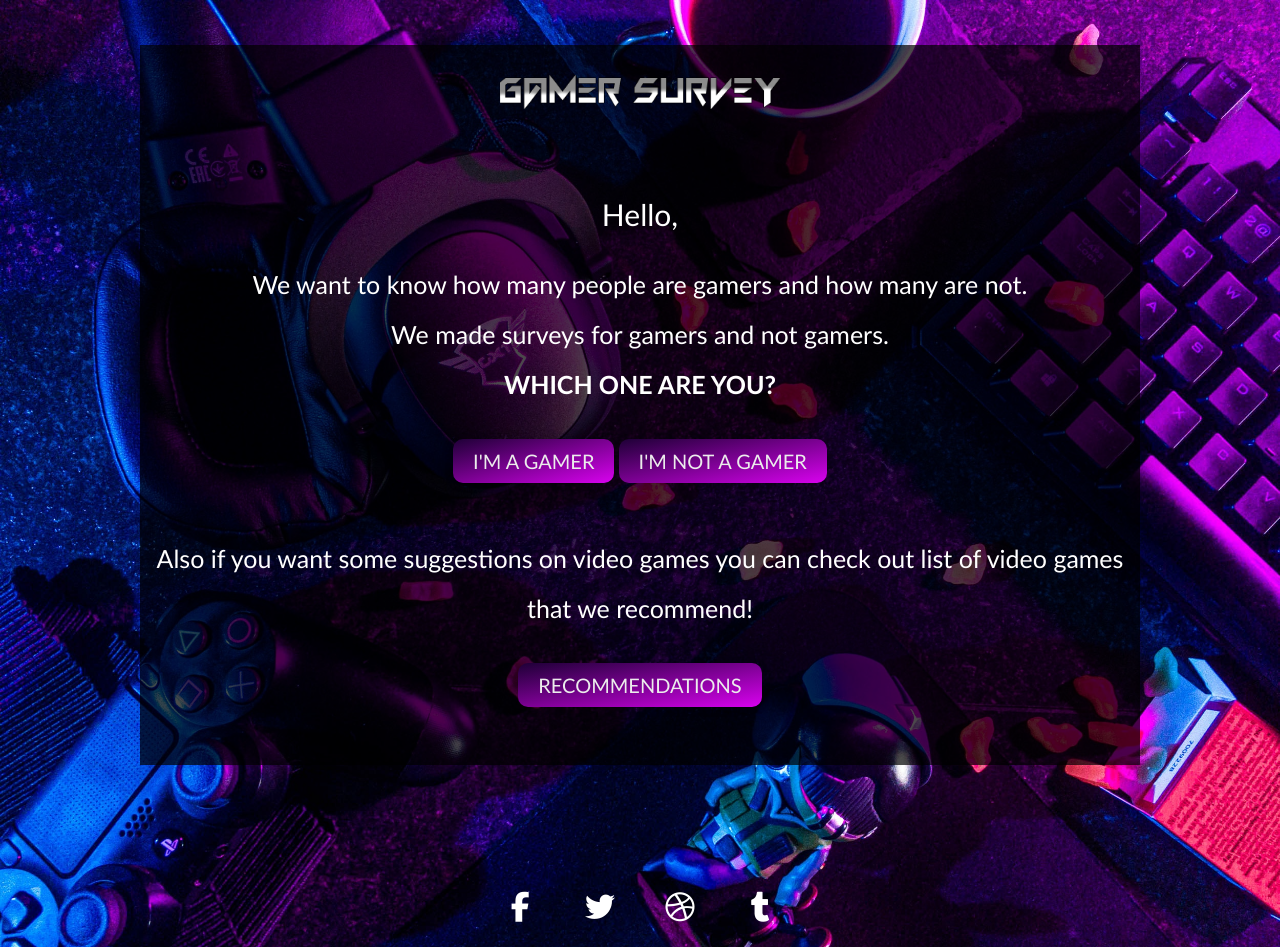
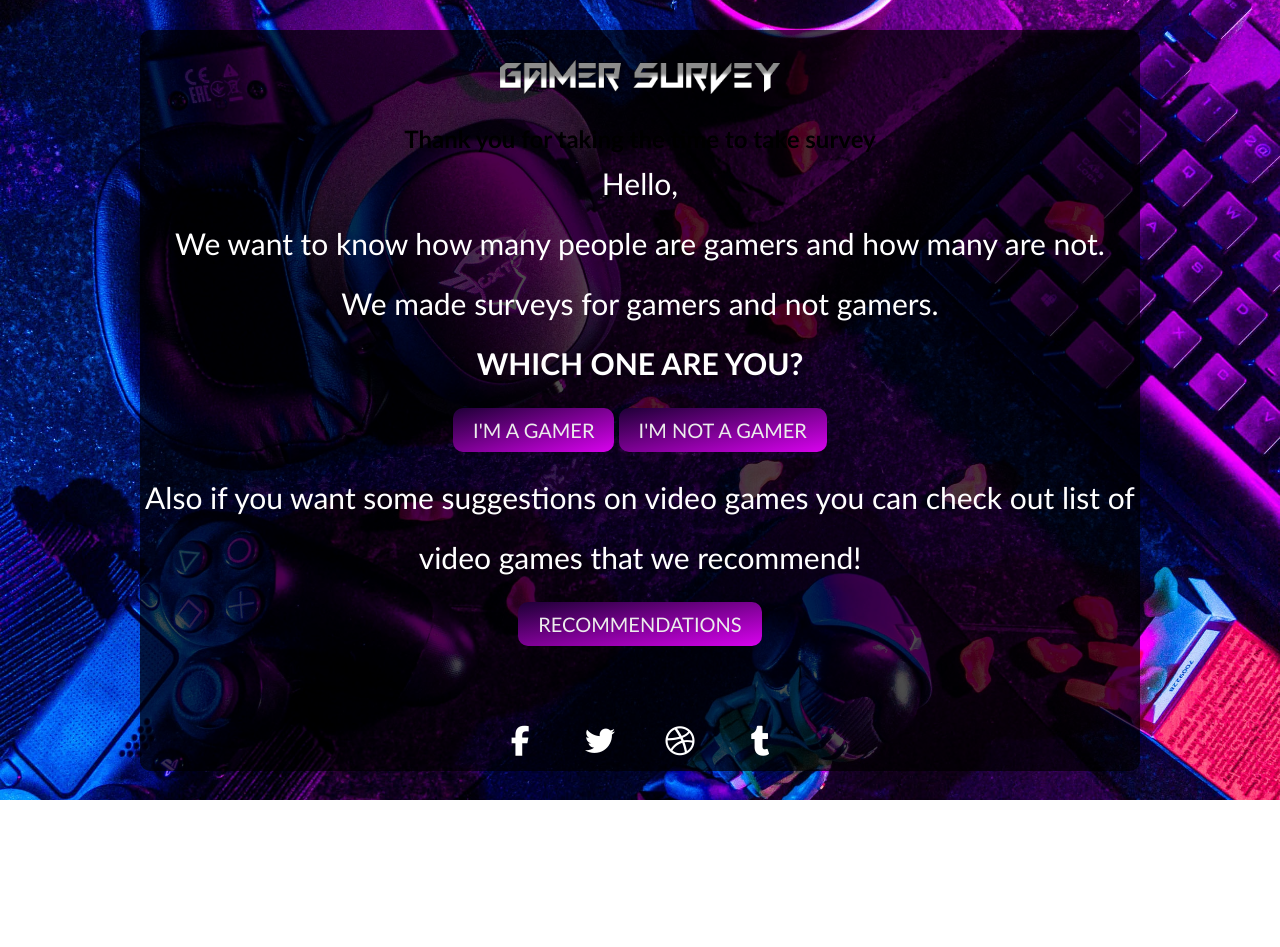
Before and after one commit to janis0316/11-gamer-survey, a website: page index.html in a window 1280 px wide. After the commit the page ends 800 px from the top, so only its background shows below. Drawn offline with Linux system fonts and the light colour scheme.

Commit message:
Survey sections

```diff
--- a/css/base/base.css
+++ b/css/base/base.css
@@ -13,4 +13,6 @@ body * {
 
 body {
     font-family: 'Gill Sans', 'Gill Sans MT', Calibri, 'Trebuchet MS', sans-serif;
+    display: flex;
+    justify-content: center;
 }
--- a/css/base/layout.css
+++ b/css/base/layout.css
@@ -5,34 +5,34 @@ body {
     background-attachment: fixed;
 }
 
-.main-background {
+main {
     display: inline-block;
-    margin-top: 45px;
     background-color: rgba(0, 0, 0, 0.7);
-    height: 90vh;
     width: 1600px;
+    border-radius: 10px;
+    margin-top: 30px;
 }
 
 @media (max-width: 1700px) {
-    .main-background {
+    main {
         width: 1400px;
     }
 }
 
 @media (max-width: 1500px) {
-    .main-background {
+    main {
         width: 1200px;
     }
 }
 
 @media (max-width: 1300px) {
-    .main-background {
+    main {
         width: 1000px;
     }
 }
 
 @media (max-width: 1100px) {
-    .main-background {
+    main {
         width: 800px;
     }
 }
@@ -44,13 +44,13 @@ body {
 }
 
 @media (max-width: 700px) {
-    .main-background {
+    main {
         width: 400px;
     }
 }
 
 @media (max-width: 460px) {
-    .main-background {
+    main {
         width: 90%;
     }
 }
--- a/css/components/button.css
+++ b/css/components/button.css
@@ -1,4 +1,4 @@
-.main-background > section > .btn {
+main > section > .btn {
     display: inline-block;
     padding: 0.5em;
     padding-left: 1em;
@@ -11,13 +11,12 @@
     text-decoration: none;
     box-shadow: 0 2px 8px #0002;
     text-transform: uppercase;
-    margin-top: 30px;
-    margin-bottom: 30px;
+    margin: 15px 0;
 
 }
 
 
-.main-background > section > .btn:hover {
+main > section > .btn:hover {
     text-decoration: none;
     background-image: linear-gradient(to bottom right, #d802ee, #1e0036);
     transition: all 1s;
--- a/css/components/socials.css
+++ b/css/components/socials.css
@@ -1,16 +1,12 @@
-.main-background > footer {
+main > footer {
     display: flex;
     justify-content: center;
-    width: 1000px;
-    margin-left: calc(50% - 500px);
-    padding-top: 10px;
-    padding-bottom: 10px;
+    width: 100%;
     gap: 20px;
-    margin-bottom: 30px;
-    margin-top: 20px;
+    margin-top: 50px;
 }
 
-.main-background > footer > .icon {
+main > footer > .icon {
     font-size: 30px;
     text-decoration: none;
     text-align: center;
@@ -22,7 +18,7 @@
     transition: all 0.5s;
 }
 
-.main-background > footer > .icon:hover {
+main > footer > .icon:hover {
     background-color: white;
     color: var(--primary-color);
 
--- a/css/pages/home.css
+++ b/css/pages/home.css
@@ -2,16 +2,15 @@ main {
     text-align: center;
 }
 
-.main-background > hero > .logo {
-    padding-top: 30px;
-    padding-bottom: 80px;
+main > hero > .logo {
     width: 280px;
+    padding: 30px 0;
 }
 
-.main-background > section > .text {
+main > section > .text {
     color: #001d8d;
     color: white;
-    font-size: 25px;
-    line-height: 50px;
+    font-size: 30px;
+    line-height: 60px;
     font-weight: 400;
 }
--- /dev/null
+++ b/css/pages/survey.css
@@ -0,0 +1,5 @@
+main > hero > .logo {
+    width: 280px;
+    padding: 30px 0;
+
+}
--- a/index.html
+++ b/index.html
@@ -18,27 +18,28 @@
 </head>
 <body>
     <main>
-        <div class="main-background">
             <hero>
                 <img class="logo" src="./images/background/logo.png" alt="Gamer survey">
             </hero>
             <section>
-                <p class="text" style="font-size: 30px; margin-bottom: 20px;">Hello,</p>
-                <p class="text">We want to know how many people are gamers and how many are not.</p>
-                <p class="text">We made surveys for gamers and not gamers.</p>
-                <p class="text" style="text-transform: uppercase; font-weight: bold;">Which one are you?</p>
-                <a class="btn" href="#">I'm a gamer</a>
+                <h1>Thank you for taking the time to take survey</h1>
+                <div class="text">
+                <p>Hello,</p>
+                <p>We want to know how many people are gamers and how many are not.</p>
+                <p>We made surveys for gamers and not gamers.</p>
+                <p style="text-transform: uppercase; font-weight: bold;">Which one are you?</p>
+                </div>
+                <a class="btn" href="./gamer-survey.html">I'm a gamer</a>
                 <a class="btn" href="#">I'm not a gamer</a>
-                <p class="text" style="margin-top: 20px;">Also if you want some suggestions on video games you can check out list of video games that we recommend!</p>
+                <p class="text">Also if you want some suggestions on video games you can check out list of video games that we recommend!</p>
                 <a class="btn" href="#">recommendations</a>
             </section>
-            <footer style="margin-top: 130px;">
+            <footer>
                 <a href="#" class="icon fa fa-facebook" aria-hidden="true"></a>
                 <a href="#" class="icon fa fa-twitter" aria-hidden="true"></a>
                 <a href="#" class="icon fa fa-dribbble" aria-hidden="true"></a>
                 <a href="#" class="icon fa fa-tumblr" aria-hidden="true"></a>
             </footer>
-        </div>
     </main>
 </body>
 </html>
```
Also changed, not shown: gamer-survey.html (added, +26 -0 lines), css/pages/gamer-survey.css (deleted).
